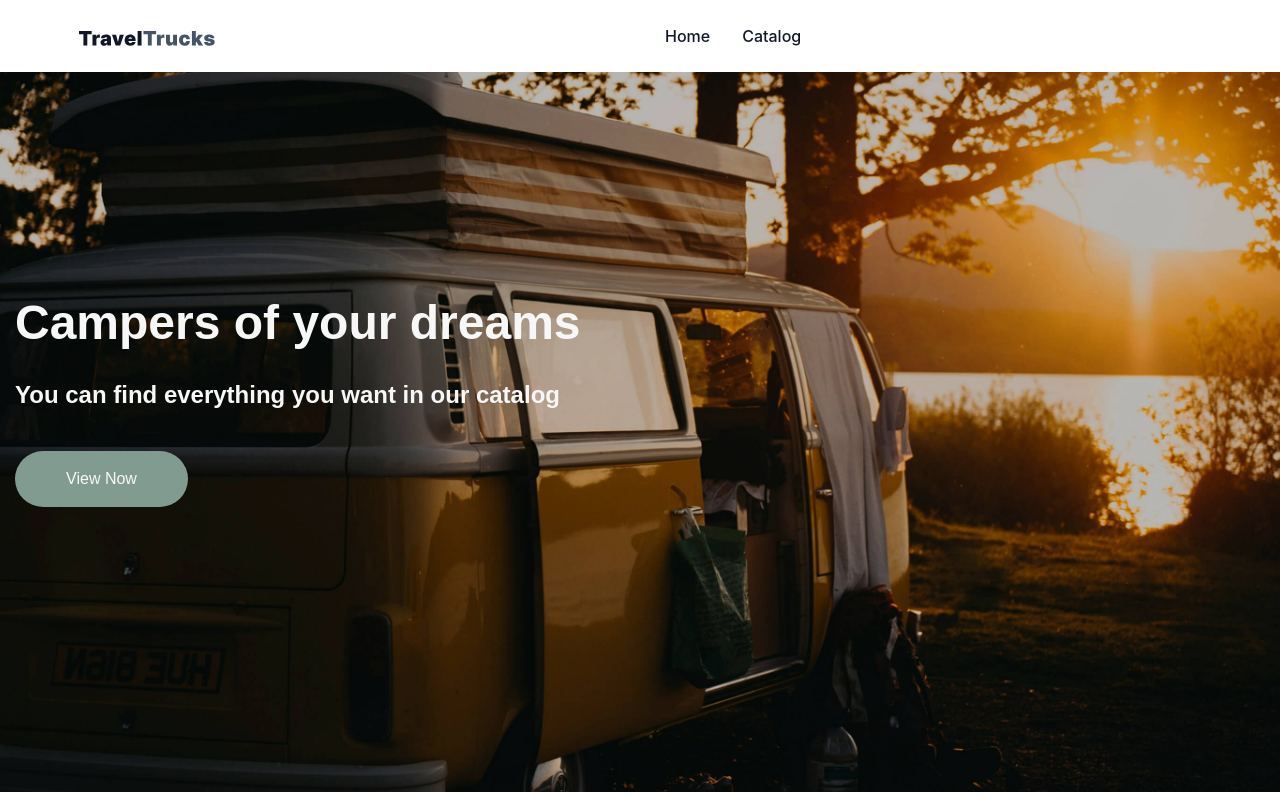
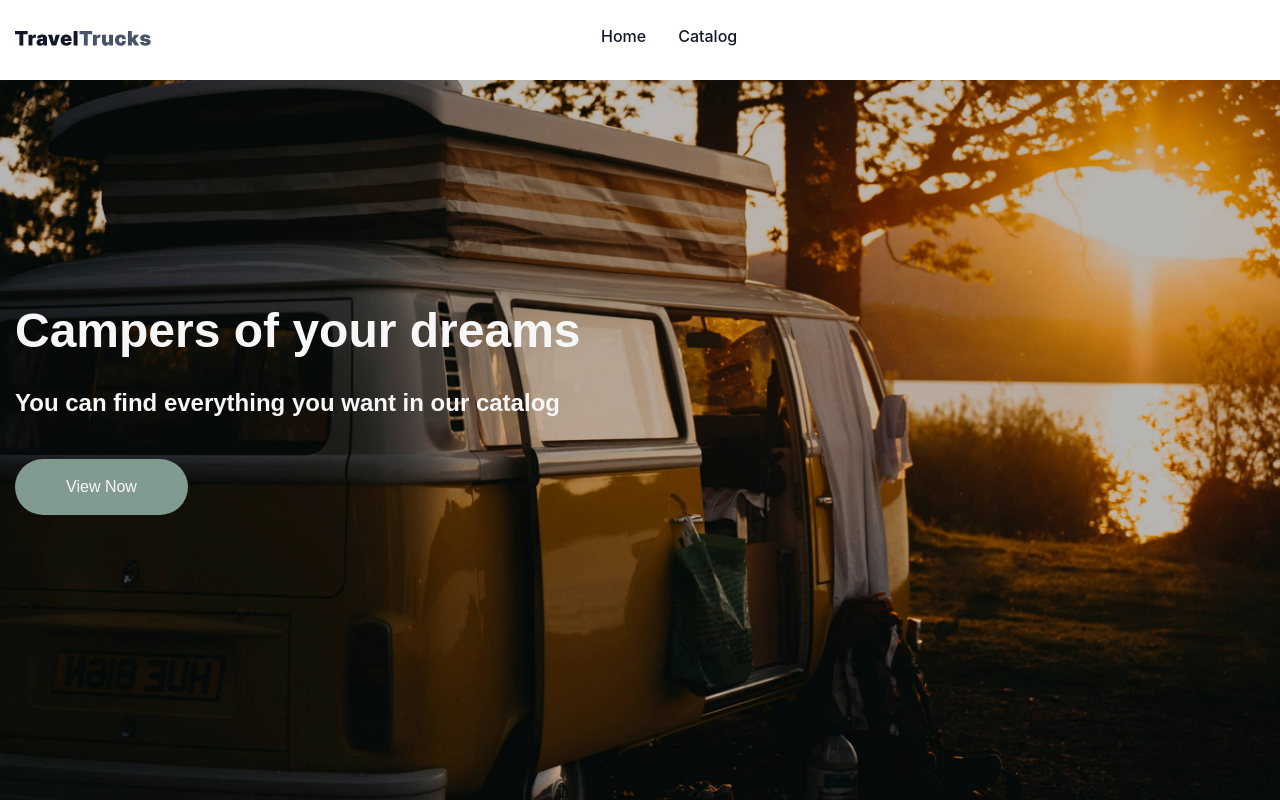
Before and after one commit to stas-hanchev/TravelTrucks, a Next.js app: page / in a window 1280 px wide. Built offline with nearby package versions, Linux system fonts and the light colour scheme.

Commit message:
finish form ui and fixed header

```diff
--- a/app/catalog/page.tsx
+++ b/app/catalog/page.tsx
@@ -27,7 +27,7 @@ export default function CatalogPage() {
   };
 
   return (
-    <main>
+    <main className={layoutStyles.catalog_main}>
       <section className={styles.catalogSection}>
         <div
           className={`${layoutStyles.container} ${styles.catalogLayout}`}
--- a/app/layout.module.css
+++ b/app/layout.module.css
@@ -4,6 +4,14 @@
     padding-right: 16px;
     margin-left: auto;
     margin-right: auto;
+}
+
+.home_main {
+    padding-top: 80px;
+}
+
+.catalog_main {
+    padding-top: 80px;
 }
 
 @media screen and (min-width: 768px) {
--- a/app/page.tsx
+++ b/app/page.tsx
@@ -1,13 +1,18 @@
 'use client'
+
+import { useRouter } from 'next/navigation'
 
 import layoutStyles from '@/app/layout.module.css'
 import styles from './page.module.css'
 import buttonStyles from '@/components/Button/Button.module.css'
+
 import Button from '@/components/Button/Button'
 
 export default function Home() {
+    const router = useRouter()
+
     return (
-        <main>
+        <main className={layoutStyles.home_main}>
             <section className={styles.hero_section}>
                 <div className={layoutStyles.container}>
                     <div className={styles.hero_content}>
@@ -19,7 +24,7 @@ export default function Home() {
                         </p>
                         <Button
                             className={buttonStyles.hero_button}
-                            onClick={() => console.log('Hero button clicked!')}
+                            onClick={() => router.push('/catalog')}
                         >
                             View Now
                         </Button>
--- a/components/Button/Button.module.css
+++ b/components/Button/Button.module.css
@@ -32,10 +32,11 @@
 .form_clear_button {
     border: 1px solid #dadde1;
     border-radius: 200px;
-    padding: 16px 32px;
+    padding: 16px 98px 16px 126px;
     width: 312px;
     height: 56px;
     background: #fff;
+    position: relative;
 }
 
 .form_clear_button:hover {
--- a/components/Header/Header.module.css
+++ b/components/Header/Header.module.css
@@ -1,5 +1,11 @@
 .header {
     border-bottom: 1px solid var(--badges);
+    position: fixed;
+    top: 0;
+    left: 0;
+    right: 0;
+    z-index: 1000;
+    width: 100%;
 }
 
 .home_header {
@@ -15,7 +21,7 @@
     justify-content: flex-start;
     align-items: center;
     border-bottom: 1px solid var(--badges);
-    padding: 24px 64px;
+    padding: 24px 0px;
     max-width: 1440px;
     height: 72px;
 }
```
Also changed, not shown: components/Form/Form.module.css (+9 -0 lines), components/Form/Form.tsx (+7 -0 lines).
